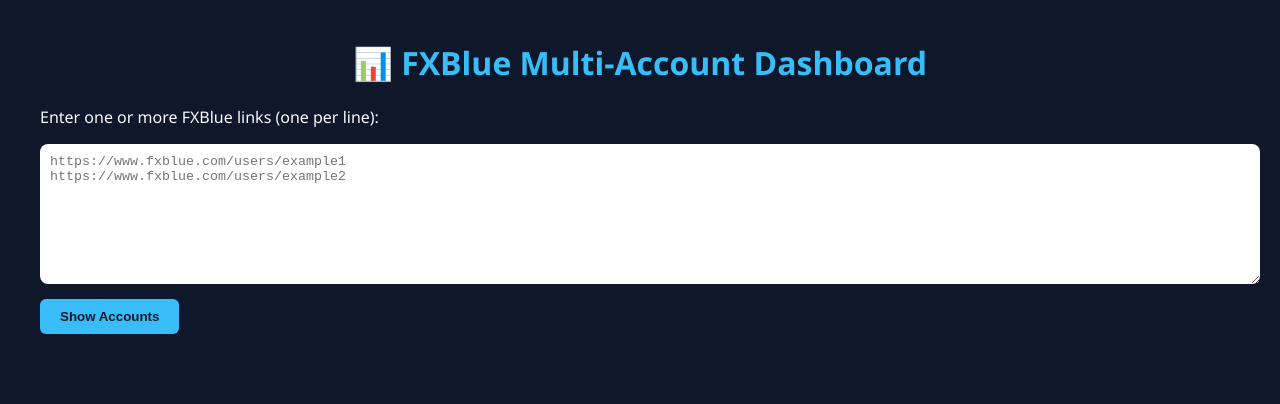
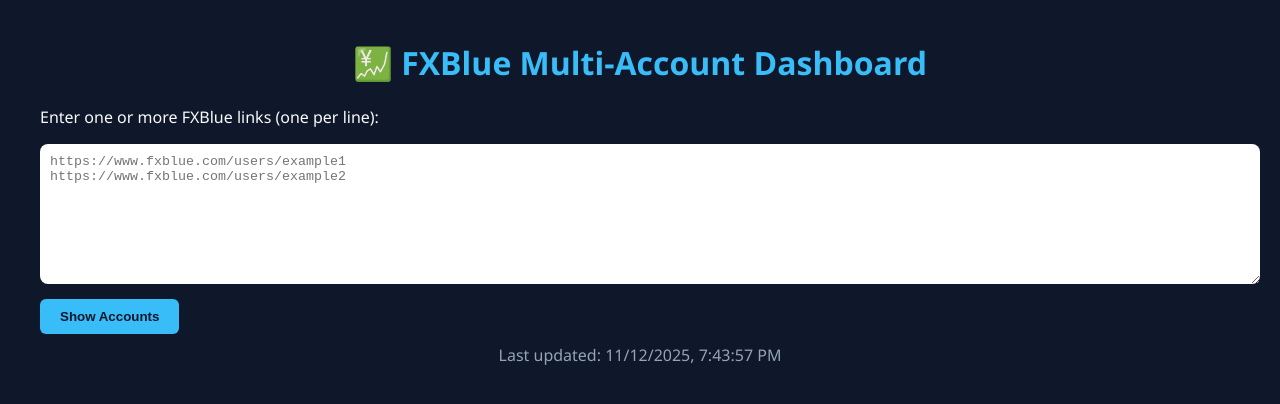
Before and after one commit to tubogaj/FXBlueChecker, a plain HTML site: page index.html in a window 1280 px wide. Both pictures are taken after a click on the button "Show Accounts". Drawn offline with Linux system fonts and the light colour scheme.

Commit message:
Update index.html

```diff
--- a/index.html
+++ b/index.html
@@ -36,6 +36,8 @@ button {
   margin-top: 10px;
 }
 button:hover { background: #0ea5e9; }
+
+#timestamp { text-align:center; color:#94a3b8; margin-top:10px; }
 
 #results {
   margin-top: 30px;
@@ -78,11 +80,12 @@ a:hover { text-decoration: underline; }
 </head>
 <body>
   <div class="container">
-    <h1>📊 FXBlue Multi-Account Dashboard</h1>
+    <h1>💹 FXBlue Multi-Account Dashboard</h1>
     <p>Enter one or more FXBlue links (one per line):</p>
     <textarea id="links" placeholder="https://www.fxblue.com/users/example1
 https://www.fxblue.com/users/example2"></textarea>
     <button onclick="buildDashboard()">Show Accounts</button>
+    <div id="timestamp"></div>
 
     <div id="results"></div>
   </div>
@@ -92,6 +95,11 @@ async function buildDashboard() {
   const container = document.getElementById("results");
   container.innerHTML = "";
   const links = document.getElementById("links").value.trim().split("\n");
+
+  // 🕒 update timestamp
+  const now = new Date();
+  document.getElementById("timestamp").innerText =
+    "Last updated: " + now.toLocaleString();
 
   for (const link of links) {
     if (!link) continue;
@@ -109,24 +117,32 @@ async function buildDashboard() {
       if (!res.ok) throw new Error("Failed to load page");
       const html = await res.text();
 
-      // Extract key metrics from FXBlue HTML
+      // --- Extract values ---
       const balance = (html.match(/Balance<\/td><td[^>]*>([^<]+)/i) || [])[1] || "N/A";
-      const equity = (html.match(/Equity<\/td><td[^>]*>([^<]+)/i) || [])[1] || "N/A";
-      const gain = (html.match(/Gain \(all-time\)<\/td><td[^>]*>([^<]+)/i) || [])[1] || "N/A";
-      const drawdown = (html.match(/Max drawdown<\/td><td[^>]*>([^<]+)/i) || [])[1] || "N/A";
-      const winRate = (html.match(/Win rate<\/td><td[^>]*>([^<]+)/i) || [])[1] || "N/A";
+      const equity  = (html.match(/Equity<\/td><td[^>]*>([^<]+)/i)  || [])[1] || "N/A";
+      const floatingPL = (html.match(/Floating P\/L<\/td><td[^>]*>([^<]+)/i) || [])[1] || "N/A";
+      const closedProfit = (html.match(/Closed profit<\/td><td[^>]*>([^<]+)/i) || [])[1] || "N/A";
 
-      const gainNum = parseFloat(gain.replace(/[^0-9.-]/g, ""));
-      const gainColor = gainNum >= 0 ? "green" : "red";
+      // attempt to capture most recent trade description
+      const recentTrade = (html.match(/<td[^>]*>Most recent trade<\/td><td[^>]*>([^<]+)/i) ||
+                          html.match(/<td[^>]*>Last trade<\/td><td[^>]*>([^<]+)/i) || [])[1] || "N/A";
 
+      // color coding
+      const floatNum = parseFloat(floatingPL.replace(/[^0-9.-]/g, ""));
+      const floatColor = isNaN(floatNum) ? "" : (floatNum >= 0 ? "green" : "red");
+
+      const closedNum = parseFloat(closedProfit.replace(/[^0-9.-]/g, ""));
+      const closedColor = isNaN(closedNum) ? "" : (closedNum >= 0 ? "green" : "red");
+
+      // --- Display card ---
       card.innerHTML = `
         <h2><a href="https://www.fxblue.com/users/${username}" target="_blank">${username}</a></h2>
         <div class="summary">
           <div>💰 <b>Balance:</b> ${balance}</div>
           <div>📈 <b>Equity:</b> ${equity}</div>
-          <div>📊 <b>Gain %:</b> <span class="${gainColor}">${gain}</span></div>
-          <div>⚠️ <b>Drawdown:</b> ${drawdown}</div>
-          <div>🏆 <b>Win Rate:</b> ${winRate}</div>
+          <div>💹 <b>Floating P/L:</b> <span class="${floatColor}">${floatingPL}</span></div>
+          <div>📘 <b>Closed Profit:</b> <span class="${closedColor}">${closedProfit}</span></div>
+          <div>🕒 <b>Most Recent Trade:</b> ${recentTrade}</div>
         </div>
         <iframe src="https://www.fxblue.com/users/${username}/chart?type=equity"></iframe>
         <p><a href="https://www.fxblue.com/users/${username}" target="_blank">🔗 View full FXBlue page</a></p>
@@ -138,9 +154,7 @@ async function buildDashboard() {
 }
 
 // 🔁 Auto-refresh every 10 minutes
-setInterval(() => {
-  buildDashboard();
-}, 10 * 60 * 1000);
+setInterval(() => buildDashboard(), 10 * 60 * 1000);
 </script>
 </body>
 </html>
```
